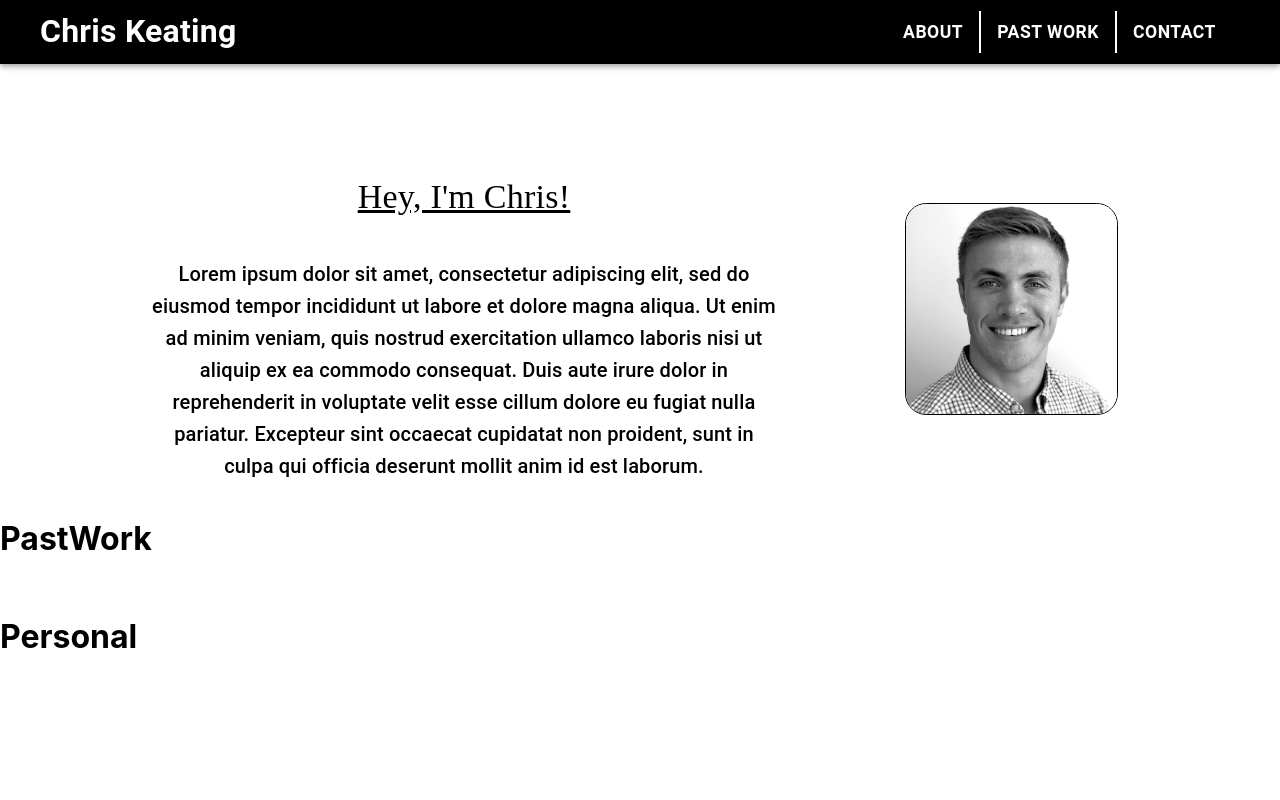
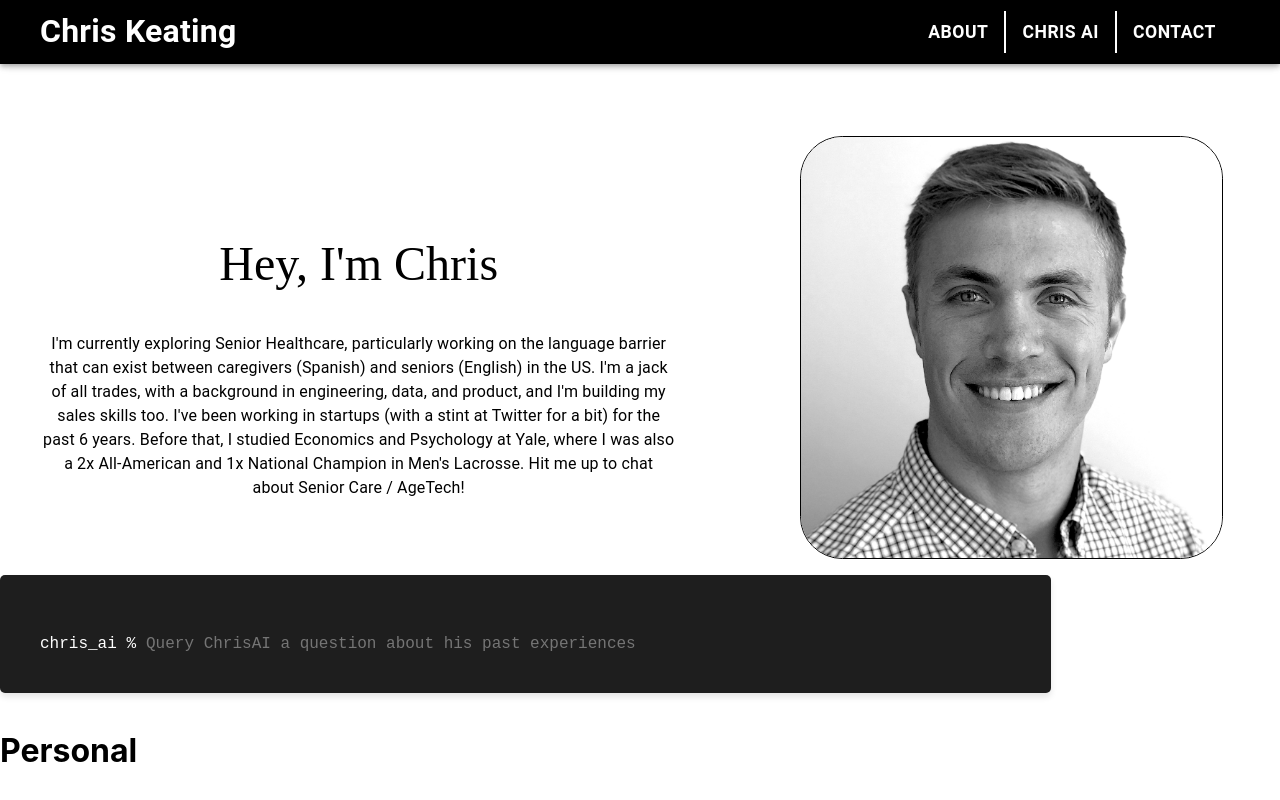
Before and after one commit to chriskeating603/chriskeating.github.io, a React (Create React App) app: page / in a window 1280 px wide. Shown: the top 800 px of the page. Built offline with nearby package versions, Linux system fonts and the light colour scheme.

Commit message:
Add ChrisAI function

```diff
--- a/package.json
+++ b/package.json
@@ -10,6 +10,7 @@
     "@testing-library/jest-dom": "^5.17.0",
     "@testing-library/react": "^13.4.0",
     "@testing-library/user-event": "^13.5.0",
+    "axios": "^1.6.8",
     "react": "^18.2.0",
     "react-dom": "^18.2.0",
     "react-scripts": "5.0.1",
--- a/src/App.js
+++ b/src/App.js
@@ -3,7 +3,7 @@ import './App.css';
 import { LinkedIn, GitHub, Email } from '@mui/icons-material';
 import { IconButton, Button, Unstable_Grid2 as Grid, Typography, AppBar, Toolbar, ButtonGroup, useScrollTrigger, Slide, useMediaQuery, useTheme, Avatar, Box } from '@mui/material';
 import About from './components/About.tsx';
-import PastWork from './components/PastWork.tsx';
+import ChrisAI from './components/ChrisAI.tsx';
 import Personal from './components/Personal.tsx';
 import Header from './components/Header.tsx';
 import Footer from './components/Footer.tsx';
@@ -28,25 +28,7 @@ function App() {
         <About />
       </Grid>
       <Grid item xs={12}>
-        <PastWork />
-      </Grid>
-      <Grid item xs={12}>
-        <Personal />
-      </Grid>
-      <Grid item xs={12}>
-        <About />
-      </Grid>
-      <Grid item xs={12}>
-        <PastWork />
-      </Grid>
-      <Grid item xs={12}>
-        <Personal />
-      </Grid>
-      <Grid item xs={12}>
-        <About />
-      </Grid>
-      <Grid item xs={12}>
-        <PastWork />
+        <ChrisAI />
       </Grid>
       <Grid item xs={12}>
         <Personal />
--- a/src/components/About.tsx
+++ b/src/components/About.tsx
@@ -24,15 +24,15 @@ const About = () => {
       }}
     >
       <Grid item xs={6} sx={{ flex: 1, textAlign: 'center' }}>
-        <Typography variant="h4" component="h1" sx={{ fontFamily: "'Dancing Script', cursive", textDecoration: 'underline', padding: '40px 0 40px 0' }}>
-          Hey, I'm Chris!
+        <Typography variant="h3" component="h1" sx={{ fontFamily: "'Dancing Script', cursive", padding: '40px 0 40px 0' }}>
+          Hey, I'm Chris
         </Typography>
-        <Typography variant="h6">
-          Lorem ipsum dolor sit amet, consectetur adipiscing elit, sed do eiusmod tempor incididunt ut labore et dolore magna aliqua. Ut enim ad minim veniam, quis nostrud exercitation ullamco laboris nisi ut aliquip ex ea commodo consequat. Duis aute irure dolor in reprehenderit in voluptate velit esse cillum dolore eu fugiat nulla pariatur. Excepteur sint occaecat cupidatat non proident, sunt in culpa qui officia deserunt mollit anim id est laborum.
+        <Typography variant="body1">
+          I'm currently exploring Senior Healthcare, particularly working on the language barrier that can exist between caregivers (Spanish) and seniors (English) in the US. I'm a jack of all trades, with a background in engineering, data, and product, and I'm building my sales skills too. I've been working in startups (with a stint at Twitter for a bit) for the past 6 years. Before that, I studied Economics and Psychology at Yale, where I was also a 2x All-American and 1x National Champion in Men's Lacrosse. Hit me up to chat about Senior Care / AgeTech!
         </Typography>
       </Grid>
       <Grid item xs={1}></Grid>
-      <Grid xs={2} item sx={{ flex: 1, textAlign: 'center' }}>
+      <Grid item xs={4} sx={{ flex: 1, textAlign: 'center' }}>
         <Avatar
           src={headshot}
           alt="Chris Keating"
@@ -48,49 +48,6 @@ const About = () => {
       </Grid>
     </Grid>
   ) : (
-
-
-
-
-
-
-
-
-
-
-
-
-
-
-
-
-
-
-
-
-
-
-
-
-
-
-
-
-
-
-
-
-
-
-
-
-
-
-
-
-
-
-
     <Grid
       container
       sx={{
@@ -104,20 +61,19 @@ const About = () => {
         flexDirection: isMobile ? 'column' : 'row',
       }}
     >
-      <Grid item xs={10} sx={{ flex: 1, textAlign: 'center' }}>
+            <Grid item xs={10} sx={{ flex: 1, textAlign: 'center' }}>
         <Typography variant="h4" component="h1" sx={{ fontFamily: "'Dancing Script', cursive", textDecoration: 'underline' }}>
           Hey, I'm Chris!
         </Typography>
         <Typography variant="body1">
-          Lorem ipsum dolor sit amet, consectetur adipiscing elit, sed do eiusmod tempor incididunt ut labore et dolore magna aliqua. Ut enim ad minim veniam, quis nostrud exercitation ullamco laboris nisi ut aliquip ex ea commodo consequat. Duis aute irure dolor in reprehenderit in voluptate velit esse cillum dolore eu fugiat nulla pariatur. Excepteur sint occaecat cupidatat non proident, sunt in culpa qui officia deserunt mollit anim id est laborum.
+          I'm currently exploring Senior Healthcare, particularly working on the language barrier that can exist between caregivers (Spanish) and seniors (English) in the US. I'm a jack of all trades, with a background in engineering, data, and product, and I'm building my sales skills too. I've been working in startups (with a stint at Twitter for a bit) for the past 6 years. Before that, I studied Economics and Psychology at Yale, where I was also a 2x All-American and 1x National Champion in Men's Lacrosse. Hit me up to chat about Senior Care / AgeTech!
         </Typography>
       </Grid>
     </Grid>
+    )
+  )
   )
 
-  )
-  );
-
-};
+}
 
 export default About;
--- /dev/null
+++ b/src/components/ChrisAI.tsx
@@ -0,0 +1,145 @@
+import React, { useState, useEffect, useRef } from 'react';
+import axios from 'axios';
+
+interface ConversationEntry {
+  role: 'user' | 'historicalFigure';
+  content: string;
+}
+
+const styles = {
+  terminal: {
+    backgroundColor: '#1e1e1e',
+    color: '#ffffff',
+    fontFamily: "'Courier New', monospace",
+    padding: '20px',
+    borderRadius: '5px',
+    boxShadow: '0 4px 6px rgba(0, 0, 0, 0.1)',
+    width: '80%',
+    height: '40%',
+    justifyContent: 'center',
+    alignItems: 'center',
+  },
+  terminalWindow: {
+    // maxWidth: '800px',
+    margin: '0 auto',
+    padding: '20px',
+  },
+  inputArea: {
+    display: 'flex',
+    alignItems: 'center',
+  },
+  prompt: {
+    marginRight: '10px',
+  },
+  inputField: {
+    flex: 1,
+    background: 'transparent',
+    border: 'none',
+    color: '#ffffff',
+    fontFamily: "'Courier New', monospace",
+    fontSize: '16px',
+    outline: 'none',
+    caretColor: 'transparent', // Hide the default cursor
+    padding: '0',
+    width: '100%',
+  },
+  blockCursor: {
+    display: 'inline-block',
+    width: '10px',
+    height: '16px',
+    backgroundColor: '#ffffff',
+    animation: 'blink 1s step-end infinite'
+  },
+  conversationHistory: {
+    marginTop: '20px',
+  },
+  message: {
+    padding: '8px',
+    marginBottom: '10px',
+    borderRadius: '4px',
+    backgroundColor: '#252526',
+  },
+  user: {
+    textAlign: 'left',
+    color: '#ffffff',
+  },
+  historicalFigure: {
+    textAlign: 'left',
+    color: '#ffffff',
+  },
+};
+
+function ChrisAI() {
+  const [figureName, setFigureName] = useState('');
+  const [conversationHistory, setConversationHistory] = useState<ConversationEntry[]>([]);
+  const inputRef = useRef<HTMLInputElement>(null);
+
+  useEffect(() => {
+    if (inputRef.current) {
+      inputRef.current.focus();
+    }
+  }, [conversationHistory]);
+
+  const handleSubmit = async (event: React.FormEvent<HTMLFormElement>) => {
+    event.preventDefault();
+    if (!figureName) return;
+
+    try {
+      const response = await axios.post('https://elder-comp-server-8e643edb1bd8.herokuapp.com/transcribe-text-with-chrisai', {
+        transcript: figureName,
+        figure: figureName
+      });
+
+      setConversationHistory(prevHistory => [
+        ...prevHistory,
+        { role: 'user', content: figureName },
+        { role: 'historicalFigure', content: response.data.response }
+      ]);
+
+      setFigureName('');
+    } catch (error) {
+      console.error('Error sending transcript to server:', error);
+    }
+  };
+
+  return (
+    <div style={styles.terminal} className="App">
+      <div style={styles.terminalWindow}>
+        <div style={styles.conversationHistory}>
+          {conversationHistory.map((entry, index) => (
+            (entry.role === 'user') ? (
+
+            <div key={index} style={{...styles.message, ...(entry.role === 'user' ? styles.user : styles.historicalFigure)}}>
+              <div style={styles.prompt}></div>
+              chris_ai % {entry.content}
+            </div>
+          ) : (
+            <div key={index} style={{...styles.message, ...(entry.role === 'historicalFigure' ? styles.historicalFigure : styles.user)}}>
+              {entry.content}
+            </div>
+          )
+          )
+          )
+
+        }
+        </div>
+        <form onSubmit={handleSubmit} style={styles.inputArea}>
+          <div style={styles.prompt}>chris_ai %</div>
+          <input
+            ref={inputRef}
+            style={styles.inputField}
+            type="text"
+            name="figureName"
+            placeholder="Query ChrisAI a question about his past experiences"
+            value={figureName}
+            onChange={(e) => setFigureName(e.target.value)}
+            autoFocus
+          />
+          {/* <span style={styles.blockCursor}></span>  // This span acts as the block cursor */}
+        </form>
+      </div>
+    </div>
+  );
+}
+
+export default ChrisAI;
--- a/src/components/Footer.tsx
+++ b/src/components/Footer.tsx
@@ -23,7 +23,6 @@ const Footer = () => {
           backgroundColor: 'black',
           color: 'white',
           padding: '20px',
-          gap: '10px', // Adjust the gap between items as needed
         }}
       >
         <Typography variant="h6" component="h1">
@@ -35,7 +34,6 @@ const Footer = () => {
             flexDirection: 'row',
             alignItems: 'center',
             justifyContent: 'center',
-            gap: '20px', // Adjust the gap between icons as needed
           }}
         >
           <IconButton aria-label="GitHub" sx={{ color: 'white' }}>
--- a/src/components/Header.tsx
+++ b/src/components/Header.tsx
@@ -36,7 +36,7 @@ function Header () {
           },
         }}>
           <Button sx={{ color: 'white', fontWeight: 'bold', fontSize: '.75rem', backgroundColor: 'black' }}>About</Button>
-          <Button sx={{ color: 'white', fontWeight: 'bold', fontSize: '.75rem', backgroundColor: 'black' }}>Past Work</Button>
+          <Button sx={{ color: 'white', fontWeight: 'bold', fontSize: '.75rem', backgroundColor: 'black' }}>Chris AI</Button>
           <Button sx={{ color: 'white', fontWeight: 'bold', fontSize: '.75rem', backgroundColor: 'black' }}>Contact</Button>
         </ButtonGroup>
         </Toolbar>
@@ -66,7 +66,7 @@ function Header () {
             },
           }}>
             <Button sx={{ color: 'white', fontWeight: 'bold', fontSize: '.75rem', backgroundColor: 'black' }}>About</Button>
-            <Button sx={{ color: 'white', fontWeight: 'bold', fontSize: '.75rem', backgroundColor: 'black' }}>Past Work</Button>
+            <Button sx={{ color: 'white', fontWeight: 'bold', fontSize: '.75rem', backgroundColor: 'black' }}>Chris AI</Button>
             <Button sx={{ color: 'white', fontWeight: 'bold', fontSize: '.75rem', backgroundColor: 'black' }}>Contact</Button>
           </ButtonGroup>
         </Toolbar>
--- a/src/components/PastWork.tsx
+++ /dev/null
@@ -1,11 +0,0 @@
-import React from 'react';
-
-const PastWork = () => {
-  return (
-    <div>
-      <h1>PastWork</h1>
-    </div>
-  );
-};
-
-export default PastWork;
```
Also changed, not shown: 1 other file (tests, documents, lock files or other folders).
